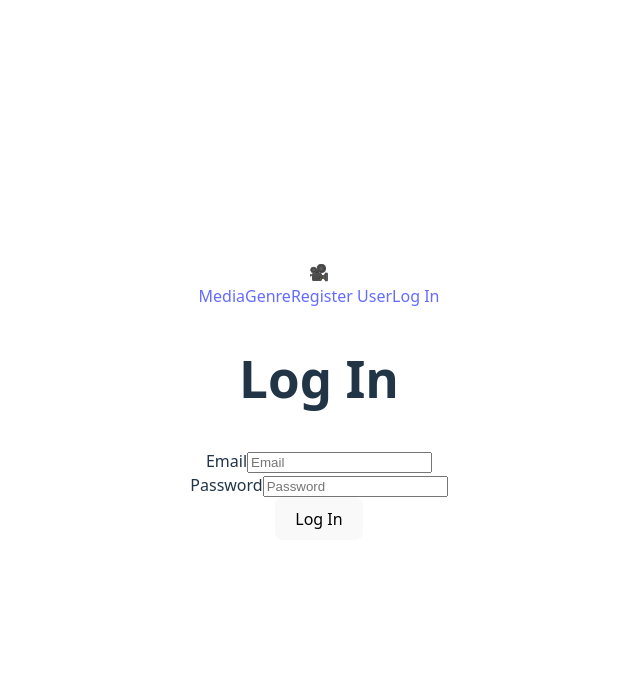
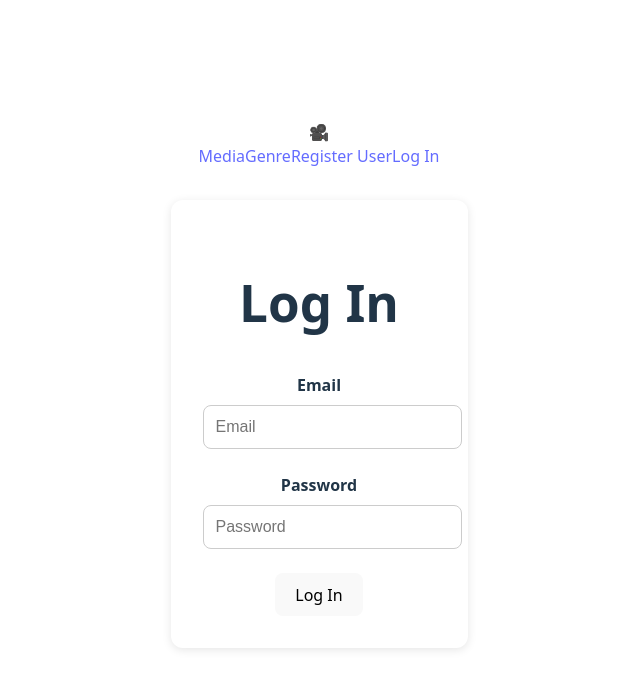
Before and after one commit to JustHarry11/PlotPals-Frontend-Harry, a React (Vite) app: page /login in a window 1280 px wide. Shown: the top 688 px of the page, without its empty margins (321-961 px from the left). Built offline with nearby package versions, Linux system fonts and the light colour scheme; no server answers.

Commit message:
Nav fixes, register/login css fixes

```diff
--- a/src/App.jsx
+++ b/src/App.jsx
@@ -16,26 +16,26 @@ import GenreIndex from './components/GenreIndex/GenreIndex'
 import GenreShow from './components/GenreShow/GenreShow'
 
 
-//import { useContext } from 'react'
-//import { UserContext } from './contexts/UserContext'
-
 function App() {
 
-  //const { user } = useContext(UserContext)
   return (
     <>
       <NavBar />
       <Routes>
+        <Route path='/home' element={<FavouriteHome />} />
         <Route path='/medias' element={<MediaIndex />}/>
-        <Route path='/login' element={<UserLogin />}/>
-        <Route path='/medias/new' element={<MediaCreate />}/>
         <Route path='/medias/:mediaId' element={<MediaShow />}/>
-        <Route path='/medias/:mediaId/edit' element={<MediaUpdate />}/>
-        <Route path='/register' element={<UserRegister />} />
-        <Route path='/favourites' element={<UserFavourite />} />
-        <Route path='/home' element={<FavouriteHome />} />
         <Route path='/genres'element={<GenreIndex />} />
         <Route path='/genres/:genreId'element={<GenreShow />} />
+
+
+        <Route path='/medias/new' element={<MediaCreate />}/>
+        <Route path='/medias/:mediaId/edit' element={<MediaUpdate />}/>
+        <Route path='/favourites' element={<UserFavourite />} />
+
+        <Route path='/login' element={<UserLogin />}/>
+        <Route path='/register' element={<UserRegister />} />
+
       </Routes>
     </>
   )
--- a/src/components/HomeFavourite/HomeFavourite.jsx
+++ b/src/components/HomeFavourite/HomeFavourite.jsx
@@ -16,8 +16,6 @@ export default function FavouriteHome() {
         .sort((a, b) => b.favourites.length - a.favourites.length)
         .slice(0, 5)
 
-    console.log(favouriteMovies)
-    console.log(favouriteTVShows)
     return (
         <>
             <section className='favourite-list'>
--- a/src/components/MediaCreate/MediaCreate.jsx
+++ b/src/components/MediaCreate/MediaCreate.jsx
@@ -66,7 +66,7 @@ export default function MediaCreate() {
     getGenres()
     }, [])
 
-    if (!user) return <Navigate to='/register'/>
+    if (!user) return <Navigate to='/login' />
 
     return (
         <section className="form-page">
--- a/src/components/MediaUpdate/MediaUpdate.jsx
+++ b/src/components/MediaUpdate/MediaUpdate.jsx
@@ -68,9 +68,9 @@ export default function MediaUpdate() {
         getMediaData()
     }, [mediaId])
 
-    if (!user) return <Navigate to='/register'/>
+    if (!user) return <Navigate to='/login'/>
 
-    if (formData.owner && formData.owner !== user._id) return <Navigate to='/register'/>
+    if (formData.owner && formData.owner !== user._id) return <Navigate to='/login'/>
 
     return (
         <section className="form-page">
--- a/src/components/UserFavourite/UserFavourite.jsx
+++ b/src/components/UserFavourite/UserFavourite.jsx
@@ -1,4 +1,4 @@
-import { Link } from 'react-router'
+import { Link, Navigate } from 'react-router'
 import useFetch from '../../hooks/useFetch'
 import { favIndex } from '../../services/favourites'
 import { useContext } from 'react'
@@ -7,14 +7,16 @@ import { UserContext } from '../../contexts/UserContext'
 export default function FavouriteIndex(){
 
     const { user } = useContext(UserContext)
-    const { data: favourites, isLoading, error } = useFetch(favIndex, [])
+    const { data: favourites, isLoading, error } = useFetch(user ? favIndex : null, [])
+
+    if (!user) return <Navigate to='/login'/>
 
     return (
         <>
             <h1>{ user.username } Favourites</h1>
             <section className='favourite-list'>
                 {error
-                    ?<p className='error-message'>{error}</p>
+                    ? <p className='error-message'>{error}</p>
                     : isLoading
                         ? <p>Loading</p>
                         : favourites.length > 0
@@ -31,7 +33,4 @@ export default function FavouriteIndex(){
 
         </>
     )
-
-
-
 }
--- a/src/components/UserLogin/UserLogin.jsx
+++ b/src/components/UserLogin/UserLogin.jsx
@@ -14,13 +14,13 @@ export default function UserLogin() {
     })
 
     const [error, setError] = useState({})
-    //const [isLoading, setIsLoading] = useState(false)
+    const [isLoading, setIsLoading] = useState(false)
 
     const navigate = useNavigate()
 
     async function handleSubmit(evt) {
         evt.preventDefault()
-        //setIsLoading(true)
+        setIsLoading(true)
         try {
             const { data } = await loginUser(userData)
             setToken(data.token)
@@ -29,7 +29,7 @@ export default function UserLogin() {
         } catch (error) {
             setError(error.response.data)
         } finally {
-            //setIsLoading(false)
+            setIsLoading(false)
         }
     }
 
@@ -62,7 +62,7 @@ export default function UserLogin() {
 
                 {error.message && <p className="error-message">{error.message}</p>}
 
-                <button type="submit">Log In</button>
+                <button type="submit">{ isLoading ? 'Logging In...' : 'Log In'}</button>
             </form>
         </section>
     )
--- a/src/components/UserRegister/UserRegister.css
+++ b/src/components/UserRegister/UserRegister.css
@@ -0,0 +1,52 @@
+#form-page {
+  display: flex;
+  justify-content: center;
+  padding: 2rem;
+}
+
+.form {
+  max-width: 400px;
+  width: 100%;
+  padding: 2rem;
+  border-radius: 12px;
+  box-shadow: 0 2px 10px rgba(0, 0, 0, 0.1);
+}
+
+.input-control {
+  margin-bottom: 1.5rem;
+}
+
+.input-control label {
+  display: block;
+  margin-bottom: 0.5rem;
+  font-weight: 600;
+}
+
+.input-control input {
+  width: 100%;
+  padding: 0.75rem;
+  border: 1px solid #ccc;
+  border-radius: 8px;
+  font-size: 1rem;
+}
+
+.error-message {
+  color: #d33;
+  font-size: 0.875rem;
+  margin-top: 0.25rem;
+}
+
+button[type="submit"]:hover {
+  background-color: #4338ca;
+}
+
+small {
+  text-align: center;
+  margin-top: 1rem;
+  font-size: 0.875rem;
+}
+
+.login-link {
+  margin-left: 0.25rem;
+  text-decoration: underline;
+}
--- a/src/components/UserRegister/UserRegister.jsx
+++ b/src/components/UserRegister/UserRegister.jsx
@@ -16,21 +16,21 @@ export default function UserRegister() {
     })
 
     const [error, setError] = useState({})
-    //const [isLoading, setIsLoading] = useState(false)
+    const [isLoading, setIsLoading] = useState(false)
 
     const navigate = useNavigate()
 
     async function handleSubmit(evt) {
         evt.preventDefault()
-        //setIsLoading(true)
+        setIsLoading(true)
         try {
             await registerUser(userData)
-            navigate(`/register`)
+            navigate(`/login`)
         } catch (error) {
             setError(error.response.data)
             console.log(error.response.data)
         } finally {
-            //setIsLoading(false)
+            setIsLoading(false)
         }
     }
 
@@ -73,8 +73,10 @@ export default function UserRegister() {
                     {error.passwordConfirmatione && <p className="error-message">{error.passwordConfirmation}</p>}
                 </div>
 
-                <button type="submit">Create User</button>
-                <small>Already have an account? <Link to="/login">Log back in</Link></small>
+                <button type="submit">{ isLoading ? 'Creating User...' : 'Create User'}</button>
+                <div className="form-footer">
+                <small><span>Already have an account?</span> <Link to="/login" className="login-link">Log back in</Link></small>
+                </div>
             </form>
         </section>
     )
```
